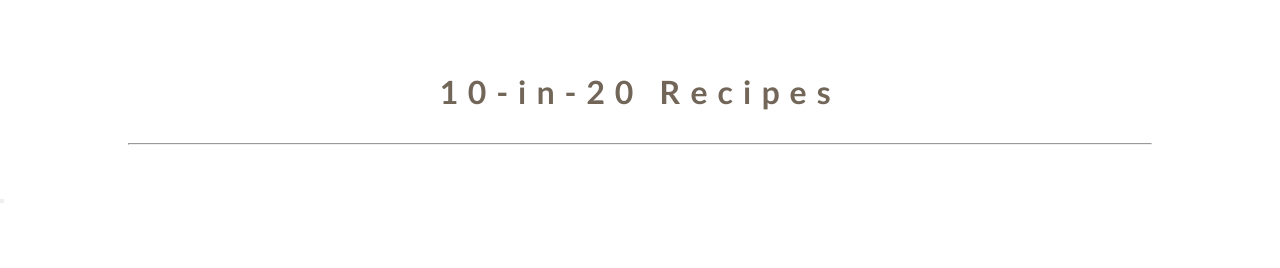
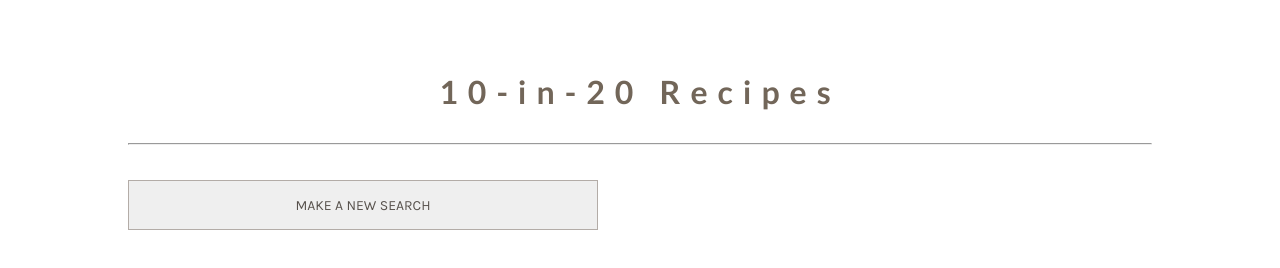
Before and after one commit to christianpsamson/013-SBA-JS-AJAX, a plain HTML site: page index.html in a window 1280 px wide. Both pictures are taken after typing "Sample", "Sample", "Sample" into the empty fields and a click on the input "CLICK TO GET YOUR 10 FREE RECIPES". Drawn offline with nearby package versions, Linux system fonts and the light colour scheme; no server answers.

Commit message:
Added the homepage button

```diff
--- a/index.html
+++ b/index.html
@@ -73,7 +73,13 @@
         </form>
       </div>
     </div>
-    <div class="recipeContainer"></div>
-    <button id="homeBtn" type="button" name="button" placeholder="home"></button>
+    <div class="recipeContainer">
+      <input
+        type="submit"
+        id="home"
+        value="MAKE A NEW SEARCH"
+        onclick="location.reload()"
+      />
+    </div>
   </body>
 </html>
--- a/index.js
+++ b/index.js
@@ -131,6 +131,7 @@ async function fetchRecipes(event) {
         //=====================================================================//
         const horizontal = document.createElement("hr");
         recipeContainer.appendChild(horizontal);
+
       }
     } else {
       throw new Error(
--- a/recipeFunctions.js
+++ b/recipeFunctions.js
@@ -12,6 +12,11 @@ export function clearPage() {
   imgElements.forEach((element) => {
     element.setAttribute("id", "invisible");
   });
+  //=====================================================================//
+  // Create and configure the homeButton to refresh page
+  //=====================================================================//
+  const homeButton = document.getElementById("home");
+  homeButton.setAttribute("id", "submit");
 }
 
 //=====================================================================//
--- a/styles.css
+++ b/styles.css
@@ -68,7 +68,7 @@ body {
 }
 
 .searchFields,
-.searchIngredients {
+.searchIngredients{
   font-family: var(--sub-font-family);
   font-size: 0.875em;
   text-transform: uppercase;
@@ -115,7 +115,7 @@ textarea:hover {
   color: #e2dedb;
 }
 
-#submit {
+#submit{
   width: 470px;
   height: 50px;
   padding: 0;
@@ -135,7 +135,7 @@ textarea:hover {
 /*---------------------------------------------------------*/
 /* Display property to hide the elements upon event trigger*/
 /*---------------------------------------------------------*/
-#invisible {
+#invisible, #home {
   display: none;
 }
 /*---------------------------------------------------------*/
```
